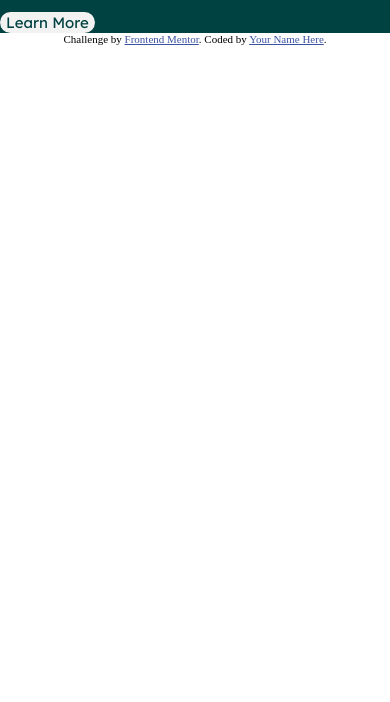
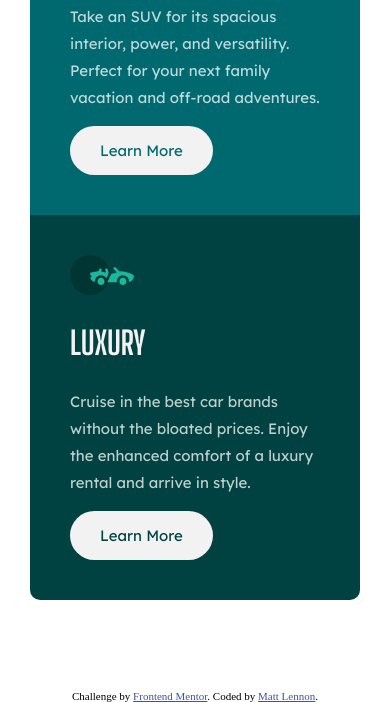
Before and after one commit to emldevv/3column-preview-card, a plain HTML site: page index.html in a window 390 px wide. Shown: the part 645-1347 px from the top of the page. Before the commit the page ends 844 px from the top, so only its background shows below. Drawn offline with Linux system fonts and the light colour scheme.

Commit message:
Completed mobile-first version

```diff
--- a/index.html
+++ b/index.html
@@ -17,7 +17,7 @@
 <body>
   <main>
     <!-- Card start -->
-    <card>
+    <div class="card">
       <section id="sedan">
         <img src="images/icon-sedans.svg" alt="sedan car image">
         <h1 class="title">Sedans</h1>
@@ -45,13 +45,13 @@
         </p>
         <button class="learn-more" id="luxury-btn">Learn More</button>
       </section>
-    </card>
+    </div>
     <!-- Card end -->
   </main>
 
   <div class="attribution">
     Challenge by <a rel="noopener noreferrer" href="https://www.frontendmentor.io?ref=challenge" target="_blank">Frontend Mentor</a>.
-    Coded by <a href="#">Your Name Here</a>.
+    Coded by <a href="#">Matt Lennon</a>.
   </div>
 </body>
 </html>
--- a/style.css
+++ b/style.css
@@ -37,12 +37,13 @@ main    {
 
 /* General styles */
 section {
-
+    padding: 4em;
 }
 
 button {
     border: none;
-    border-radius: 1em;
+    border-radius: 5em;
+    padding: 1em 2em;
 }
 
 /* General typography */
@@ -50,12 +51,14 @@ h1 {
     font-family: var(--ff2);
     font-size: var(--fs-1);
     color: var(--neutral-clr-vlg);
+    text-transform: uppercase;
 }
 
 p {
     font-family: var(--ff1);
     font-size: var(--fs-p);
     color: var(--neutral-clr-tw);
+    line-height: 1.8;
 }
 
 button {
@@ -65,8 +68,17 @@ button {
     background-color: var(--neutral-clr-vlg);
 }
 
+/* Main */
+
+main {
+    background-color: var(--neutral-clr-tw);
+}
 /* Card */
-
+.card {
+    border-radius: 1em;
+    margin: 9em 3em;
+    overflow: hidden;
+}
 
 /* Section sedan */
 #sedan {
```
